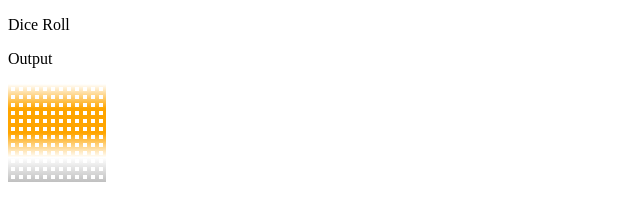
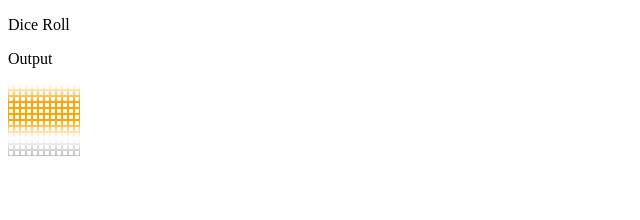
Before and after one commit to Soulbow2/soulbow2.github.io, a plain HTML site: page dice.html in a window 1280 px wide. Shown: the whole page, without its empty margins (0-640 px from the left). Drawn offline with Linux system fonts and the light colour scheme.

Commit message:
Update dice.html

```diff
--- a/dice.html
+++ b/dice.html
@@ -9,7 +9,7 @@
 <body>
 <main></main><p>Dice Roll</p>
 <p id="node">Output</p></main>
-<table style="background: linear-gradient(180deg, white, orange, orange, white, silver)">
+<table style="background: linear-gradient(180deg, white, orange, orange, white, silver); height: 12px; width: 12px; border-collapse: collapse; margin: 0 0 0 0; padding: 0 0 0 0">
 <tr>
 <td><section id="a1" style="background: white"></section></td>
 <td><section id="b1" style="background: white"></section></td>
```
